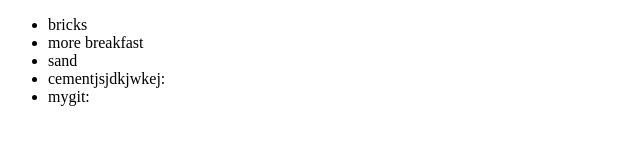
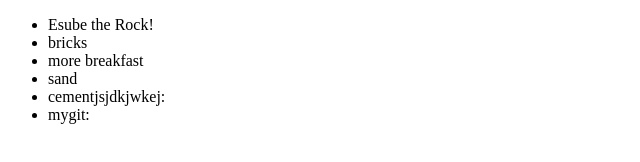
Before and after one commit to esku953/gitTutorial, a plain HTML site: page index.html in a window 1280 px wide. Shown: the whole page, without its empty margins (0-640 px from the left). Drawn offline with Linux system fonts and the light colour scheme.

Commit message:
modify esube list title

```diff
--- a/index.html
+++ b/index.html
@@ -6,6 +6,7 @@
 <body>
 	<div>
 		<ul>
+			<li>Esube the Rock!</li>
 			<li>bricks</li>
 			<li>more breakfast</li>
 			<li>sand</li>
```
